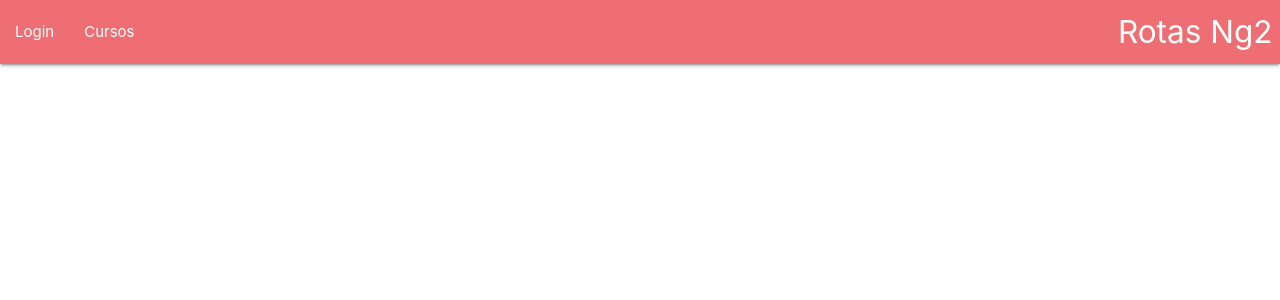
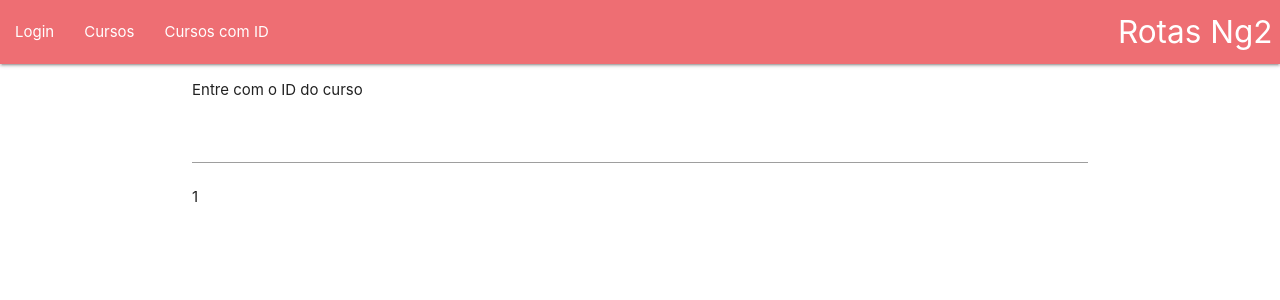
Before and after one commit to AguiarVicente/Angular_1, an Angular app in the folder rotas/: page /curso/1 in a window 1280 px wide. Before the commit this address led to /. Shown: the top 300 px of the page. Built offline with nearby package versions, Linux system fonts and the light colour scheme.

Commit message:
Rotas - Definindo e extraindo parâmetros de roteamento

```diff
--- a/rotas/src/app/app-routing.module.ts
+++ b/rotas/src/app/app-routing.module.ts
@@ -4,9 +4,11 @@
 import { HomeComponent } from './home/home.component';
 import { LoginComponent } from './login/login.component';
 import { CursosComponent } from './cursos/cursos.component';
+import { CursoDetalheComponent } from './curso-detalhe/curso-detalhe.component';
 
 const routes: Routes = [
   {path: 'cursos', component: CursosComponent},
+  {path: 'curso/:id', component: CursoDetalheComponent},
   {path: 'login', component: LoginComponent},
   {path: '', component: HomeComponent}
 ];
--- a/rotas/src/app/app.component.html
+++ b/rotas/src/app/app.component.html
@@ -4,10 +4,13 @@
         <ul id="nav-mobile" class="left hide-on-med-and-down">
             <li routerLinkActive="active"><a routerLink="/login">Login</a></li>
             <li routerLinkActive="active"><a routerLink="/cursos">Cursos</a></li>
+            <li routerLinkActive="active"><a [routerLink]="['/curso', idCurso.value]">Cursos com ID</a></li>
         </ul>
     </div>
 </nav>
 
 <div class="container">
+    <p>Entre com o ID do curso</p>
+    <input #idCurso>
     <router-outlet></router-outlet>
 </div>
--- a/rotas/src/app/app.module.ts
+++ b/rotas/src/app/app.module.ts
@@ -6,13 +6,15 @@
 import { CursosComponent } from './cursos/cursos.component';
 import { HomeComponent } from './home/home.component';
 import { LoginComponent } from './login/login.component';
+import { CursoDetalheComponent } from './curso-detalhe/curso-detalhe.component';
 
 @NgModule({
   declarations: [
     AppComponent,
     CursosComponent,
     HomeComponent,
-    LoginComponent
+    LoginComponent,
+    CursoDetalheComponent
   ],
   imports: [
     BrowserModule,
--- /dev/null
+++ b/rotas/src/app/curso-detalhe/curso-detalhe.component.html
@@ -0,0 +1,3 @@
+<p>
+    {{ id }}
+</p>
--- /dev/null
+++ b/rotas/src/app/curso-detalhe/curso-detalhe.component.ts
@@ -0,0 +1,20 @@
+import { Component, OnInit } from '@angular/core';
+import { ActivatedRoute } from '@angular/router';
+
+@Component({
+  selector: 'app-curso-detalhe',
+  templateUrl: './curso-detalhe.component.html',
+  styleUrls: ['./curso-detalhe.component.css']
+})
+export class CursoDetalheComponent implements OnInit {
+
+  id: string = '';
+
+  constructor(private route: ActivatedRoute) {
+    this.id = this.route.snapshot.params['id'];
+  }
+
+  ngOnInit(): void {
+  }
+
+}
```
Also changed, not shown: rotas/src/app/curso-detalhe/curso-detalhe.component.css (added), 1 other file (tests, documents, lock files or other folders).
